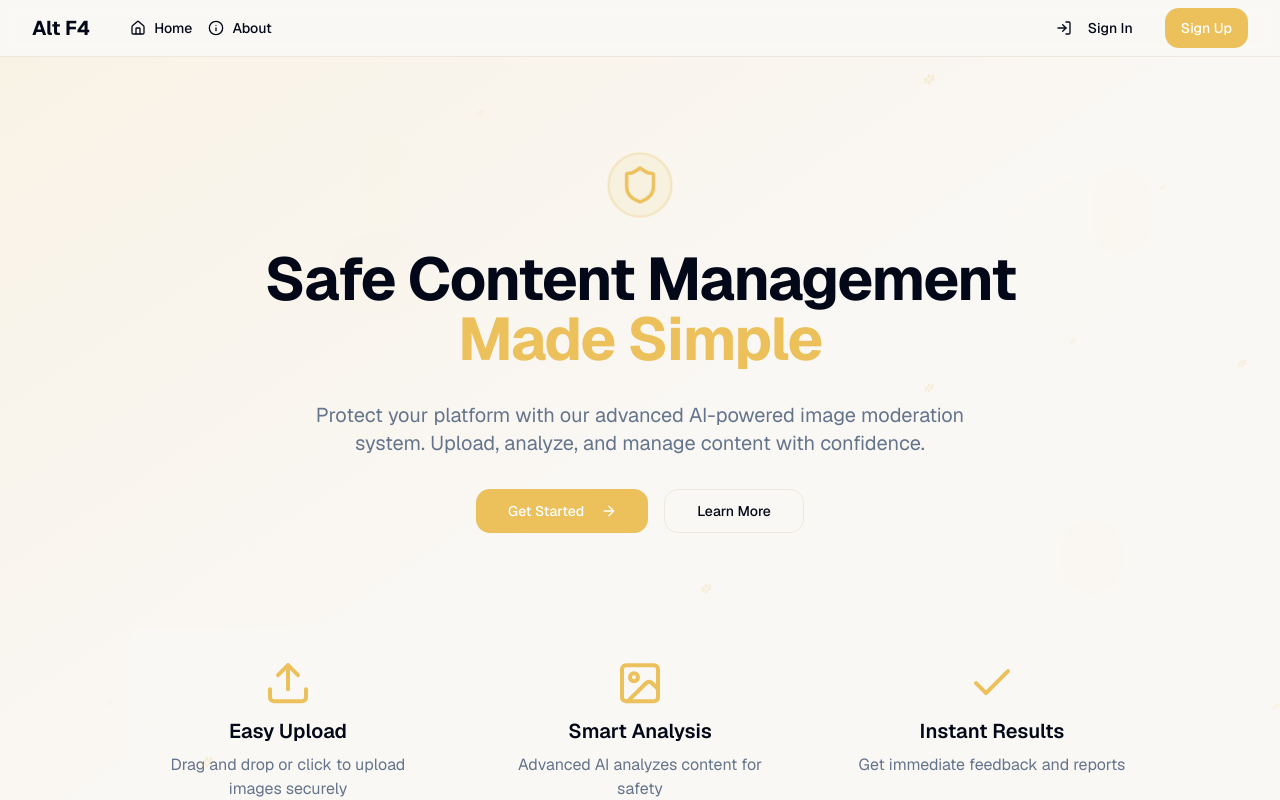
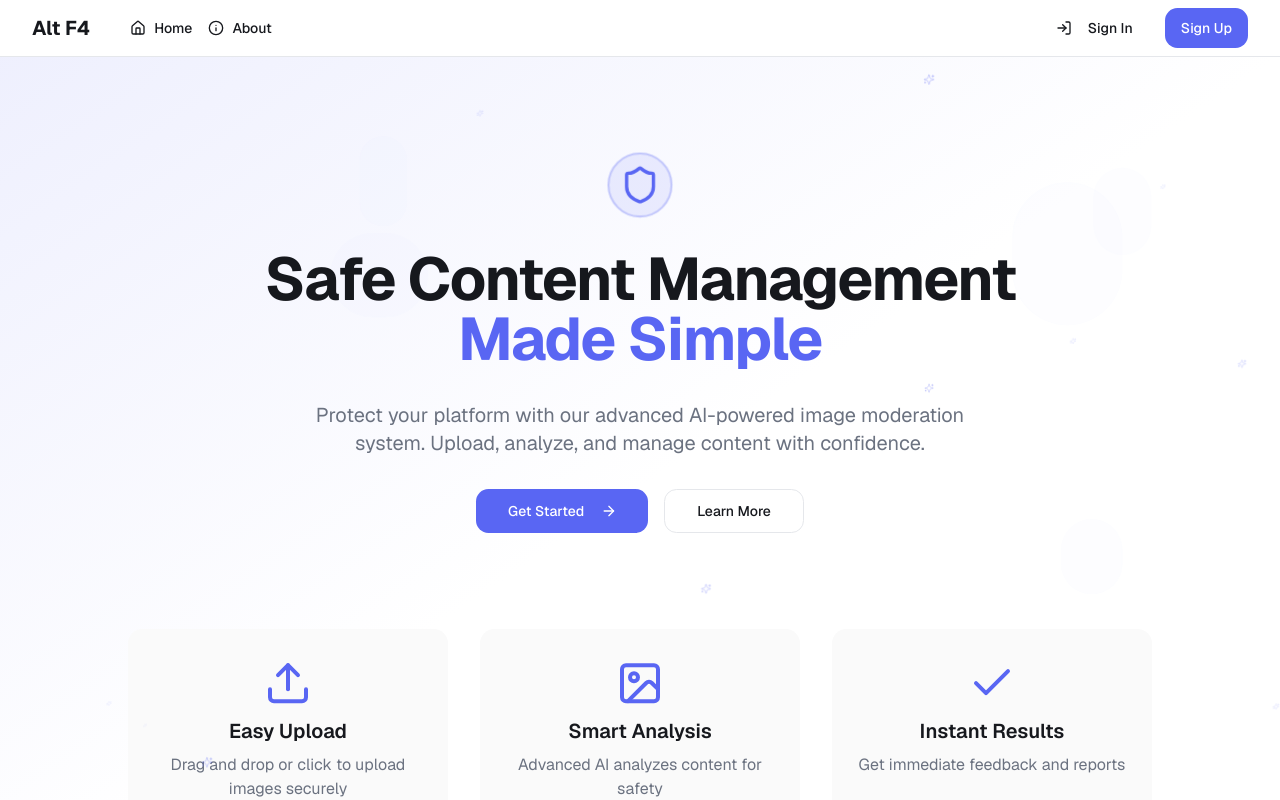
Before and after one commit to S-Axhwin/alt-f4, a Next.js app: page / in a window 1280 px wide. Shown: the top 800 px of the page. Built offline with nearby package versions, Linux system fonts and the light colour scheme; no server answers.

Commit message:
added new theme

```diff
--- a/app/globals.css
+++ b/app/globals.css
@@ -4,74 +4,90 @@
 
 @layer base {
     :root {
-      --background: 36 33% 97%;
-      --foreground: 222.2 84% 4.9%;
-      --card: 36 33% 97%;
-      --card-foreground: 222.2 84% 4.9%;
-      --popover: 36 33% 97%;
-      --popover-foreground: 222.2 84% 4.9%;
+      /* Light Theme */
+      --background: 0 0% 100%;          /* White */
+      --foreground: 220 13% 10%;        /* Almost black */
+      --card: 0 0% 98%;                 /* Slightly off-white */
+      --card-foreground: 220 13% 10%;
+      --popover: 0 0% 100%;
+      --popover-foreground: 220 13% 10%;
 
-      --primary: 42 79% 64%;
+      /* Discord Blurple */
+      --primary: 235 86% 65%;           /* #5865F2 */
       --primary-foreground: 0 0% 100%;
 
-      --secondary: 28 96% 65%;
-      --secondary-foreground: 222.2 47.4% 11.2%;
+      /* Light gray for secondary */
+      --secondary: 220 13% 95%;         /* #E3E5E8 */
+      --secondary-foreground: 220 13% 10%;
 
-      --muted: 36 33% 93%;
-      --muted-foreground: 215.4 16.3% 46.9%;
+      /* Muted colors */
+      --muted: 220 13% 95%;            /* Discord's light muted */
+      --muted-foreground: 220 9% 46%;
 
-      --accent: 0 72% 58%;
-      --accent-foreground: 210 40% 98%;
+      /* Accent/Interactive elements */
+      --accent: 235 86% 65%;           /* Same as primary for consistency */
+      --accent-foreground: 0 0% 100%;
 
-      --destructive: 0 84.2% 60.2%;
-      --destructive-foreground: 210 40% 98%;
-      --border: 36 33% 90%;
-      --input: 36 33% 90%;
-      --ring: 42 79% 64%;
-      --radius: 1rem;
+      /* Danger/Destructive */
+      --destructive: 359 87% 59%;      /* Discord's danger red */
+      --destructive-foreground: 0 0% 100%;
 
-      --chart-1: 36 33% 97%;
-      --chart-2: 42 79% 64%;
-      --chart-3: 28 96% 65%;
-      --chart-4: 0 72% 58%;
+      /* Borders and inputs */
+      --border: 220 13% 91%;
+      --input: 220 13% 91%;
+      --ring: 235 86% 65%;
+      --radius: 0.9rem;                /* Discord uses smaller radius */
 
+      /* Chart colors based on Discord's palette */
+      --chart-1: 235 86% 65%;          /* Blurple */
+      --chart-2: 235 86% 65%;          /* Lighter Blurple */
+      --chart-3: 359 87% 59%;          /* Red */
+      --chart-4: 120 63% 42%;          /* Green */
+      --chart-5: 47 93% 67%;           /* Yellow */
     }
 
     .dark {
-      --background: 28 30% 20%;
-      --foreground: 36 33% 97%;
-      --card: 28 30% 20%;
-      --card-foreground: 36 33% 97%;
-      --popover: 28 30% 20%;
-      --popover-foreground: 36 33% 97%;
+      /* Dark Theme - Discord's actual dark theme colors */
+      --background: 223 7% 21%;        /* #313338 - Discord dark */
+      --foreground: 210 9% 91%;        /* Light text */
+      --card: 223 7% 21%;             /* Same as background */
+      --card-foreground: 210 9% 91%;
+      --popover: 225 6% 13%;          /* #1E1F22 - Darker shade */
+      --popover-foreground: 210 9% 91%;
 
-      --primary: 42 65% 54%;
-      --primary-foreground: 36 33% 97%;
+      /* Primary - Discord Blurple */
+      --primary: 235 86% 65%;         /* #5865F2 */
+      --primary-foreground: 0 0% 100%;
 
-      --secondary: 28 76% 55%;
-      --secondary-foreground: 36 33% 97%;
+      /* Secondary - Dark gray */
+      --secondary: 223 7% 16%;       /* #2B2D31 */
+      --secondary-foreground: 210 9% 91%;
 
-      --muted: 28 30% 30%;
-      --muted-foreground: 36 33% 87%;
+      /* Muted elements */
+      --muted: 225 6% 13%;          /* #1E1F22 */
+      --muted-foreground: 215 9% 65%;
 
-      --accent: 0 62% 48%;
-      --accent-foreground: 36 33% 97%;
+      /* Accent colors */
+      --accent: 235 86% 65%;        /* Blurple */
+      --accent-foreground: 0 0% 100%;
 
-      --destructive: 0 62.8% 30.6%;
-      --destructive-foreground: 36 33% 97%;
-      --border: 28 30% 30%;
-      --input: 28 30% 30%;
-      --ring: 42 65% 54%;
+      /* Destructive actions */
+      --destructive: 359 87% 59%;   /* Discord red */
+      --destructive-foreground: 0 0% 100%;
 
+      /* System elements */
+      --border: 223 7% 16%;        /* Dark borders */
+      --input: 223 7% 16%;
+      --ring: 235 86% 65%;
 
-      --chart-1: 36 33% 87%;
-      --chart-2: 42 65% 54%;
-      --chart-3: 28 76% 55%;
-      --chart-4: 0 62% 48%;
-      --chart-5: 28 30% 40%;
+      /* Chart colors for dark theme */
+      --chart-1: 235 86% 65%;      /* Blurple */
+      --chart-2: 235 86% 65%;      /* Lighter Blurple */
+      --chart-3: 359 87% 59%;      /* Red */
+      --chart-4: 120 63% 42%;      /* Green */
+      --chart-5: 47 93% 67%;       /* Yellow */
     }
   }
-
   @layer base {
   * {
     @apply border-border;
--- a/app/layout.tsx
+++ b/app/layout.tsx
@@ -14,8 +14,8 @@ const defaultUrl = process.env.VERCEL_URL
 
 export const metadata = {
     metadataBase: new URL(defaultUrl),
-    title: "Next.js and Supabase Starter Kit",
-    description: "The fastest way to build apps with Next.js and Supabase",
+    title: "Alt F4 ",
+    description: "Safe Content Management System",
 };
 
 const navigationItems = [
```
